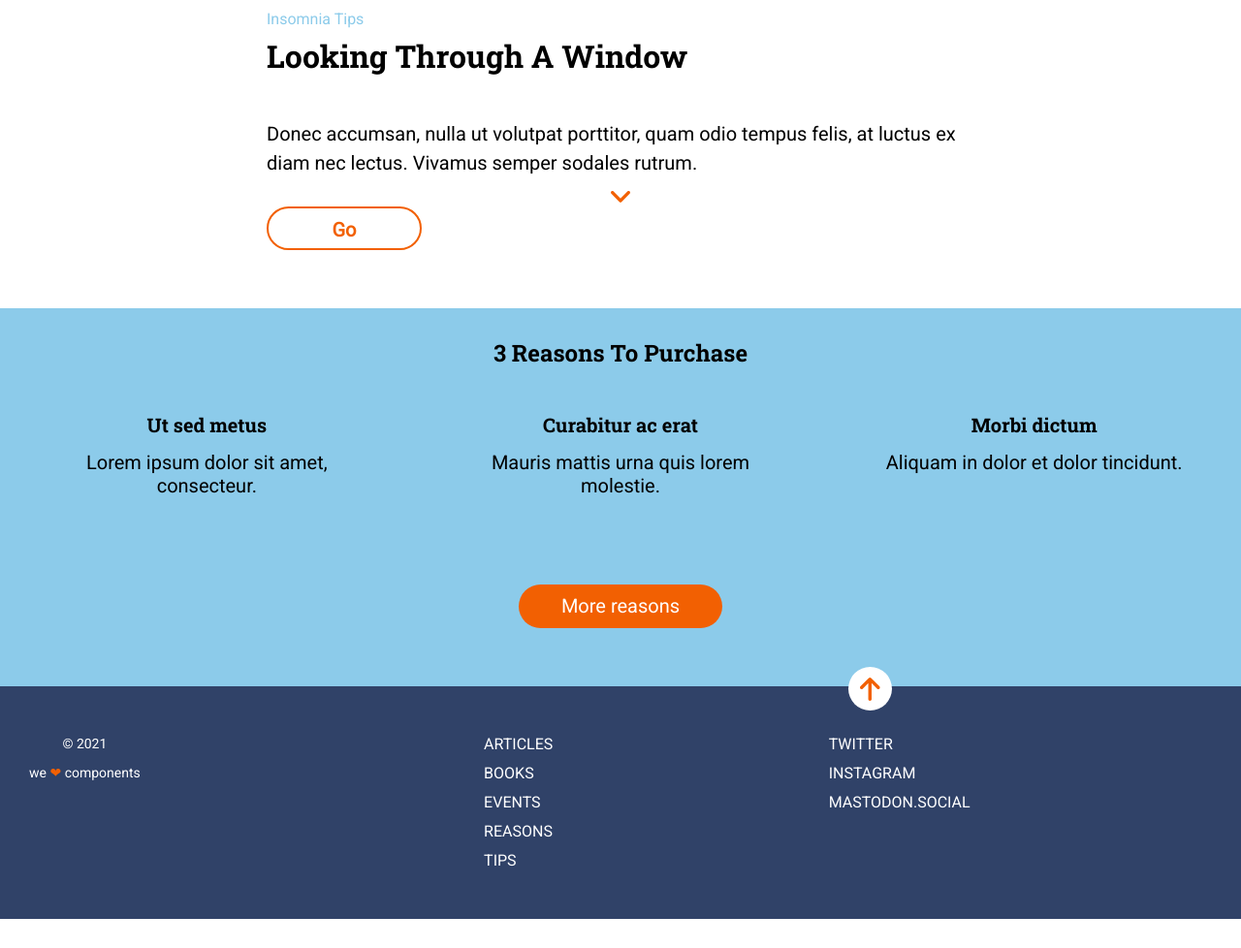
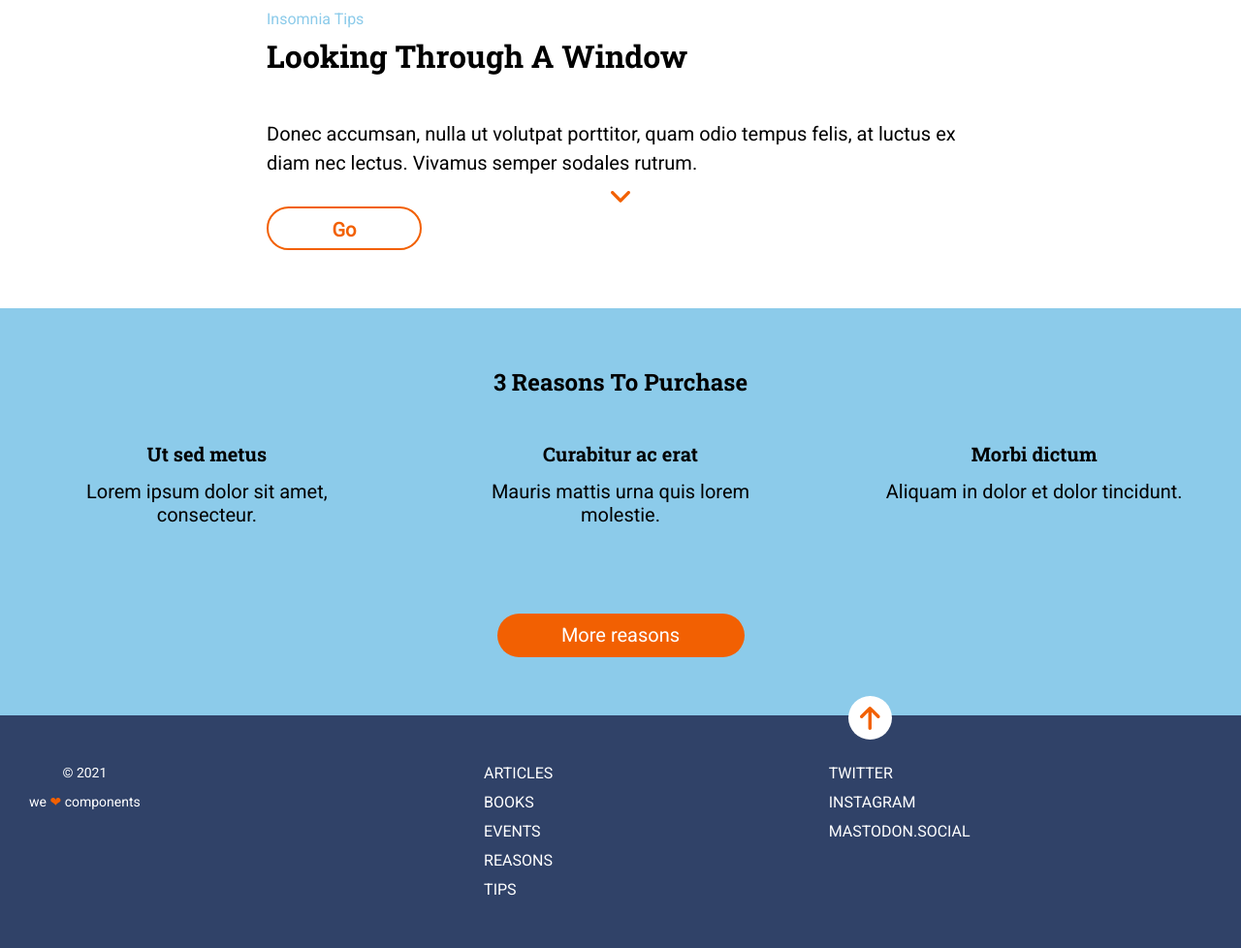
Before and after one commit to Adalab/modulo-1-evaluacion-final-AnadelaJara, a website: page src/html/index.html in a window 1280 px wide. Shown: the part 827-1805 px from the top of the page at 97% size. Before the commit the page ends 1775 px from the top, so only its background shows below. Drawn offline with nearby package versions, Linux system fonts and the light colour scheme; files that its build step writes are made by us from their sources; files whose address does not match are found by name.

Commit message:
dktop section2

```diff
--- a/src/scss/layout/_section2.scss
+++ b/src/scss/layout/_section2.scss
@@ -8,6 +8,9 @@
   align-items: center;
   text-align: center;
 
+  @media (min-width: 1200px) {
+    padding-top: 60px;
+  }
   &__title {
     font-family: $fontTitle;
     text-align: center;
@@ -65,6 +68,10 @@
       width: 210px;
     }
 
+    @media (min-width: 1200px) {
+      width: 255px;
+    }
+
     &--text {
       font-size: 20px;
       font-family: $fontText;
```
